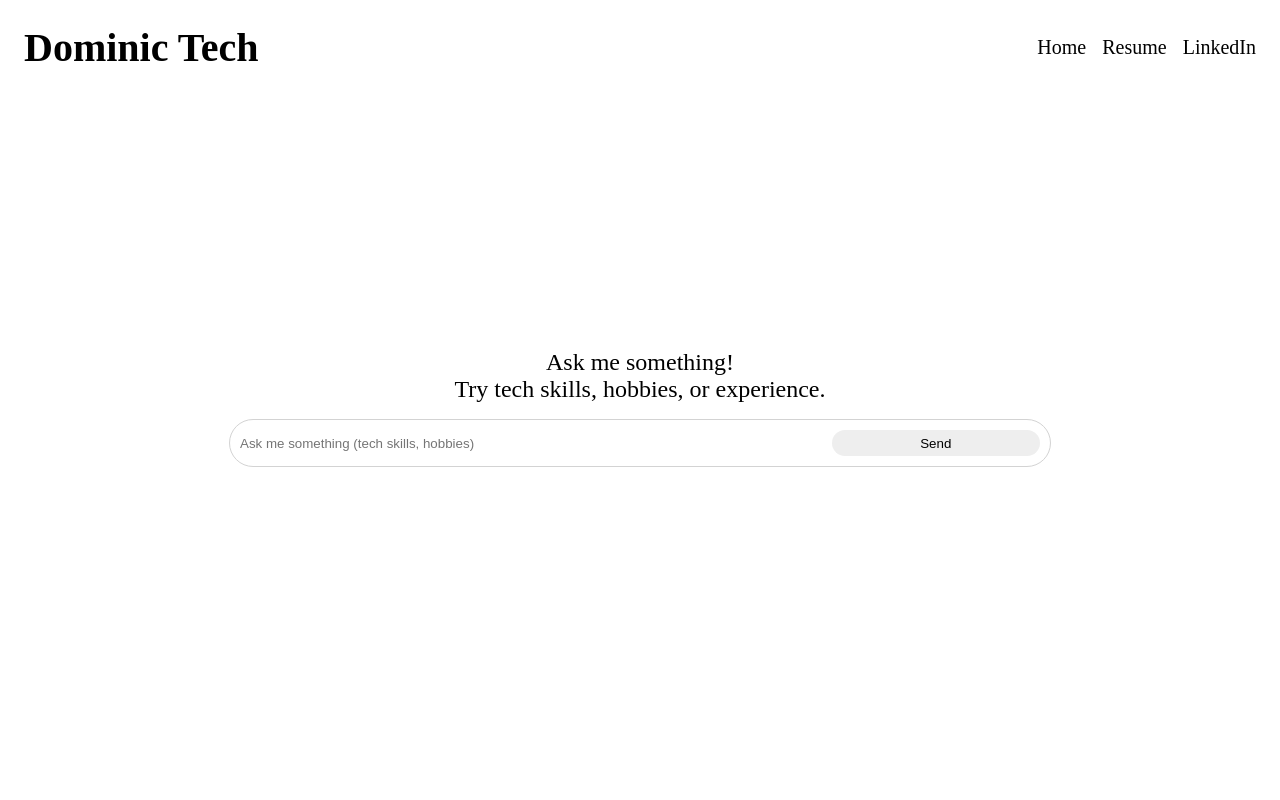
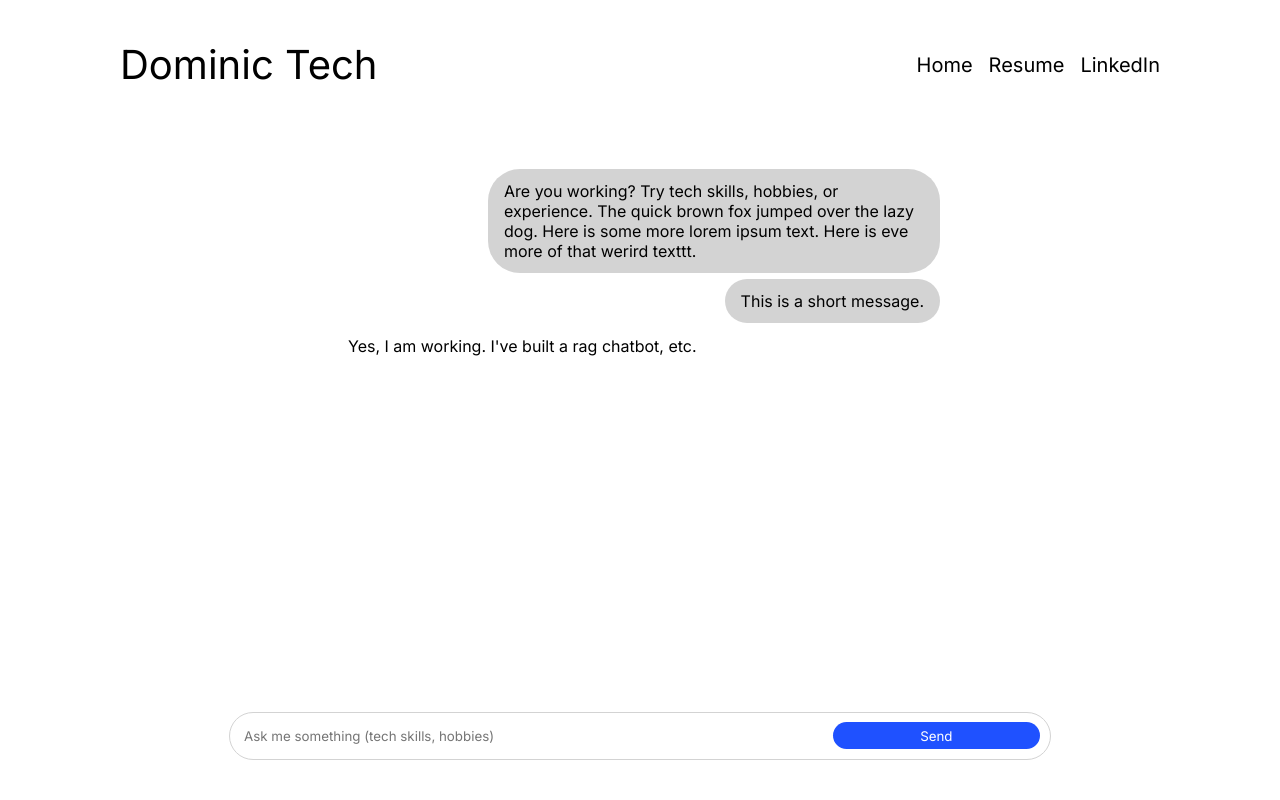
Before and after one commit to dominiccc13/augmented-chatbot-2, a FastAPI app: page / in a window 1280 px wide. Run offline with FastAPI, Linux system fonts and the light colour scheme; parts of the project's set-up code (start-up, migrations or seed data) failed here and were passed over.

Commit message:
solved conflicts

```diff
--- a/misc/unique.txt
+++ b/misc/unique.txt
@@ -8,4 +8,5 @@ how did you build this website
 did you fine tune this model?
 
 what experience do you have with java?
+
 what is your gpa
--- a/static/script.js
+++ b/static/script.js
@@ -1,5 +1,5 @@
 const messages = document.getElementById('messages');
-let displayUpdated = false;
+let initMsg = false;
 const chatHistoryGlobal = [];
 let thinkingState = false;
 
@@ -22,6 +22,10 @@ async function thinking() {
 async function chat(promptValue, chatHistory) {
     thinkingState = true;
     thinking();
+    if (!initMsg) {
+        initMsg = true;
+        document.body.className = 'chatting';
+    }
 
     const response = await fetch('/prompt', {
         method: 'POST',
@@ -55,9 +59,7 @@ async function chat(promptValue, chatHistory) {
 
     return {response: fullText};
 }
-document.getElementById('chat-button').addEventListener('click', async () => {
-    document.getElementById('sidebar-toggle').checked = true;
-
+document.getElementById('chat-btn').addEventListener('click', async () => {
     const prompt = document.getElementById('chat-input').value;
     document.getElementById('chat-input').value = '';
     document.getElementById('chat-input').disabled = true;
@@ -80,7 +82,6 @@ document.getElementById('chat-button').addEventListener('click', async () => {
 document.getElementById('chat-input').addEventListener('keydown', async (e) => {
     if (e.key == 'Enter' && !document.getElementById('chat-input').disabled) {
         e.preventDefault();
-        document.getElementById('sidebar-toggle').checked = true;
         const prompt = document.getElementById('chat-input').value;
         document.getElementById('chat-input').value = '';
         document.getElementById('chat-input').disabled = true;
--- a/static/style.css
+++ b/static/style.css
@@ -2,6 +2,7 @@
 * {
     margin: 0;
     padding: 0;
+    font-family: "Inter", -apple-system, BlinkMacSystemFont, "Segoe UI", Roboto;
 }
 
 html, body {
@@ -12,7 +13,7 @@ html, body {
 
 /* Header */
 header {
-    padding: 1.5rem;
+    padding: 2.5rem 7.5rem;
     position: absolute;
     top: 0;
     left: 0;
@@ -24,10 +25,7 @@ header {
 
 header h1 {
     font-size: 2.5rem;
-}
-
-header a:first-of-type {
-    margin-left: auto;
+    font-weight: 100;
 }
 
 header a {
@@ -36,9 +34,18 @@ header a {
     text-decoration: none;
 }
 
+header a:first-of-type {
+    margin-left: auto;
+}
+
+/* header a + a {
+    padding-left: 1rem;
+    border-left: 1px solid black;
+} */
+
 /* Chatbot */
 #chatbot {
-    padding: 2rem;
+    padding: 2.5rem;
     display: flex;
     flex-direction: column;
     flex: 1;
@@ -55,10 +62,6 @@ header a {
     font-weight: 100;
 }
 
-#messages {
-    overflow-y: auto;
-}
-
 #prompt {
     margin: 0 auto;
     padding: .6rem;
@@ -70,17 +73,46 @@ header a {
 }
 
 #prompt input {
+    padding-left: .25rem;
     flex: 3;
     border: none;
 }
-
+#prompt input:focus::placeholder {
+    color: transparent;
+}
+#prompt input:focus {
+    outline: none;
+}
 
 #prompt button {
     padding: .35rem;
     flex: 1;
     border: none;
     border-radius: 1rem;
-    background-color: #eeeeee;
+    background-color: #1f51ff;
+    color: white;
+}
+
+/* Messages */
+#messages {
+    padding: 0 25%;
+    display: flex;
+    flex-direction: column;
+    gap: .35rem;
+    overflow-y: auto;
+}
+
+.bot-message {
+    padding: .5rem;
+}
+
+.user-message {
+    margin-left: auto;
+    padding: .75rem 1rem;
+    max-width: 70%;
+
+    border-radius: 2rem;
+    background-color: lightgray;
 }
 
 /* Chatting */
--- a/templates/index.html
+++ b/templates/index.html
@@ -8,8 +8,8 @@
     <link rel="stylesheet" href="/static/style.css">
     <script src="/static/script.js" defer></script>
 </head>
-<body>
-<!-- <body class="chatting"> -->
+<body id="body">
+<body id="body" class="chatting">
     <header>
         <h1>Dominic Tech</h1>
         <a href="/">Home</a>
@@ -21,10 +21,23 @@
             <h2>Ask me something!</h2>
             <h2>Try tech skills, hobbies, or experience.</h2>
         </div>
-        <div id="messages"></div>
+        <div id="messages">
+            <div class="user-message">
+                <p>
+                    Are you working? Try tech skills, hobbies, or experience. The quick brown fox jumped over the lazy dog.
+                    Here is some more lorem ipsum text. Here is eve more of that werird texttt.
+                </p>
+            </div>
+            <div class="user-message">
+                <p>This is a short message.</p>
+            </div>
+            <div class="bot-message">
+                <p>Yes, I am working. I've built a rag chatbot, etc.</p>
+            </div>
+        </div>
         <div id="prompt">
-            <input type="text" placeholder="Ask me something (tech skills, hobbies)">
-            <button>Send</button>
+            <input id="chat-input" type="text" placeholder="Ask me something (tech skills, hobbies)">
+            <button id="chat-btn">Send</button>
         </div>
     </div>
 </body>
```
Also changed, not shown: 1 other file.
